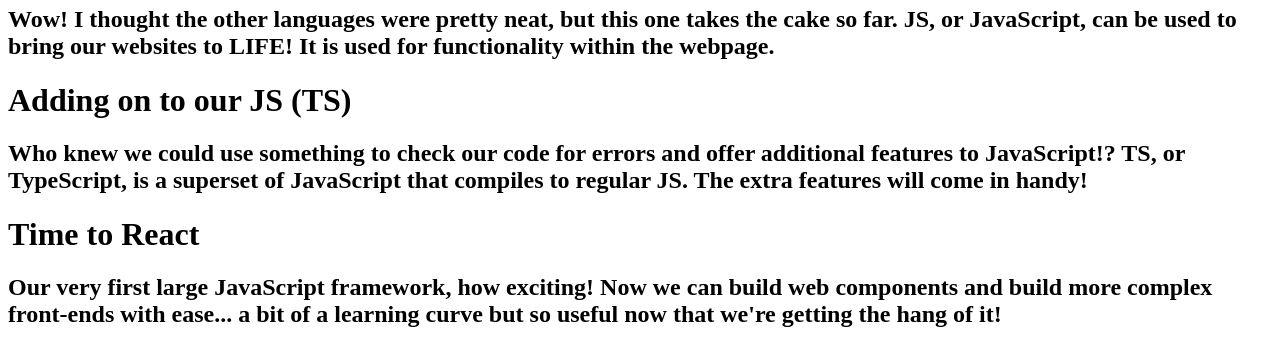
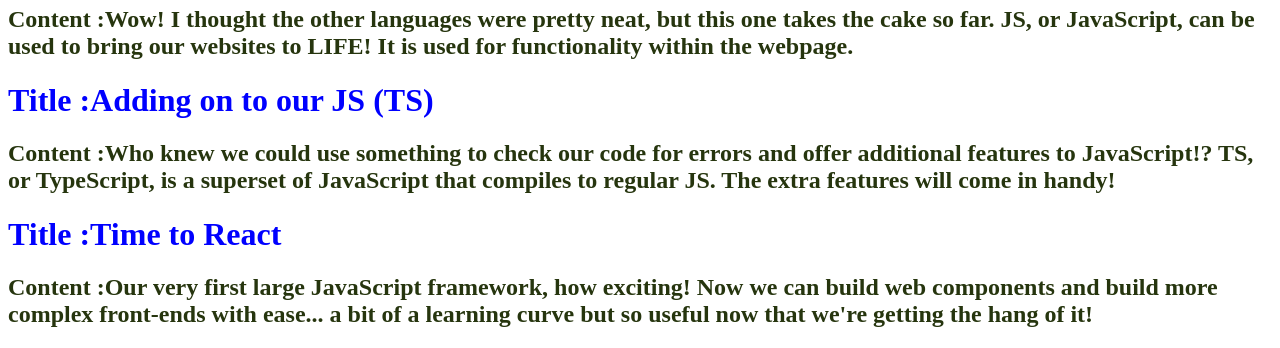
Before and after one commit to Zohairajweh/Assignment_BlogExercise_Due1Apr2020, a plain HTML site: page index.html in a window 1280 px wide. Shown: the part 636-984 px from the top of the page. Drawn offline with Linux system fonts and the light colour scheme.

Commit message:
Add Style to h1 and h2

```diff
--- a/index.html
+++ b/index.html
@@ -12,7 +12,7 @@
   <script type="text/JavaScript" src="./js/blod-execrise.js" defer></script>
 </head>
 <body>
-<!-- <h1> </h1>
-<h2></h2> -->
+<h1 style="color: rgb(38, 53, 14);"> </h1>
+<h2></h2>
     </body>
     </html>
--- a/js/blod-execrise.js
+++ b/js/blod-execrise.js
@@ -48,8 +48,8 @@ class Article {
     {
       // Populate the element.
       element.innerHTML += `
-        <h1>${this.title}</h1>
-          <h2>${this.content}</h2>
+        <h1 style="color: blue;">Title :${this.title}</h1>
+          <h2 style="color: rgb(38, 53, 14);">Content :${this.content}</h2>
 
       `;
     }
```
